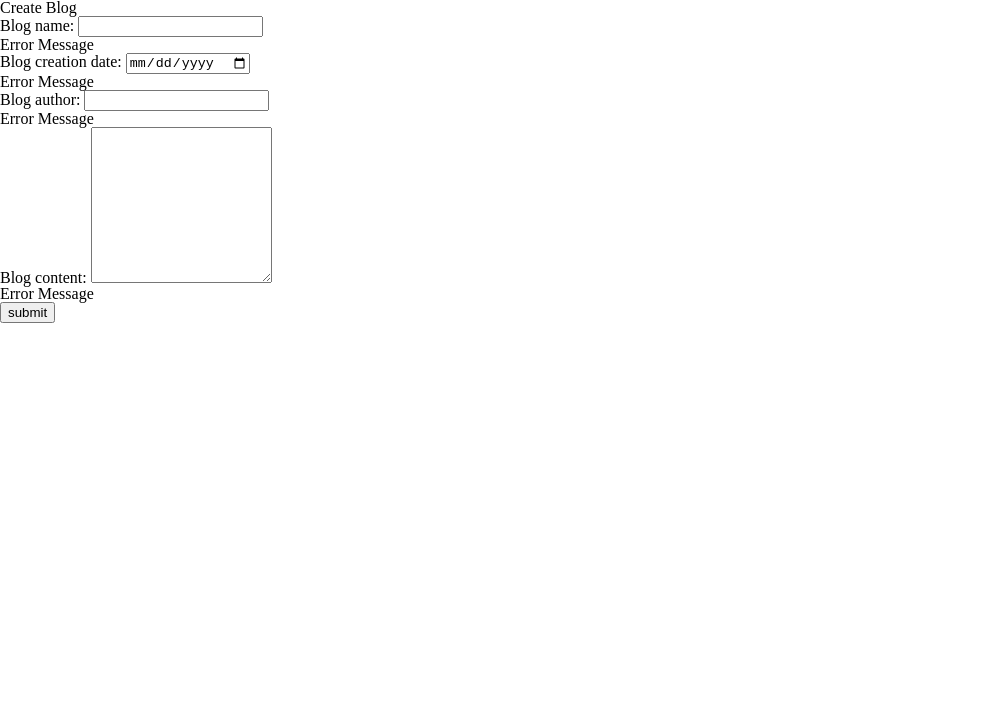
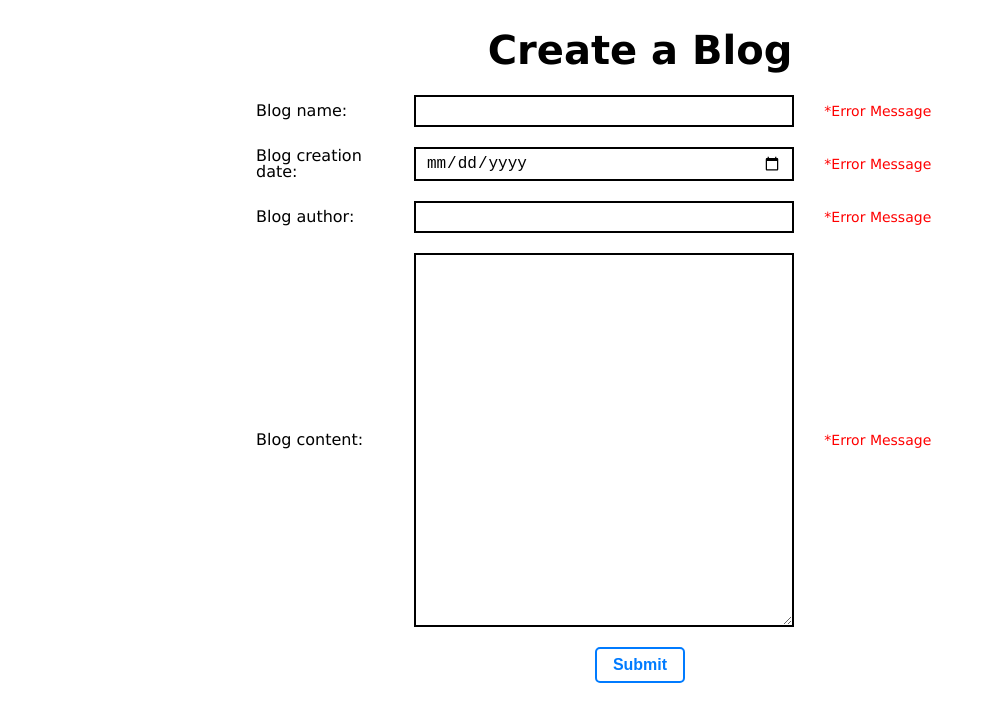
Before and after one commit to sanjeet-mistry/agaetis-blog-test, a plain HTML site: page index.html in a window 1280 px wide. Shown: the whole page, without its empty margins (0-994 px from the left). Drawn offline with Linux system fonts and the light colour scheme.

Commit message:
Add SCSS for form

```diff
--- a/css/styles.scss
+++ b/css/styles.scss
@@ -0,0 +1,101 @@
+$color1: #000;
+$color2: #fff;
+$color3: #007BFF;
+$color4: #f00;
+
+* { box-sizing: border-box; }
+
+body {
+  margin: 0;
+  color: $color1;
+  font-family: 'Lucida Sans', 'Lucida Sans Regular', 'Lucida Grande', 'Lucida Sans Unicode', Geneva, Verdana, sans-serif;
+  font-size: 16px;
+}
+
+%input-styles {
+  border: 2px solid $color1;
+  padding: 5px 10px;
+  background-color: transparent;
+  color: $color1;
+  font-size: 16px;
+}
+
+button {
+  &:hover { cursor: pointer; }
+}
+
+.wrapper {
+  width: 60%;
+  margin: 30px auto 0;
+}
+
+h1 {
+  margin-bottom: 25px;
+  font-size: 40px;
+  font-weight: bold;
+  text-align: center;
+}
+
+form > * { margin-bottom: 20px; }
+form > *:last-child { margin-bottom: 0; }
+
+input {
+  @extend %input-styles;
+}
+
+.blog-container {
+  display: flex;
+  align-items: center;
+  column-gap: 4%;
+
+  div {
+    display: flex;
+    align-items: center;
+    column-gap: 4%;
+    flex-basis: 70%;
+
+    label {
+      margin-right: 10px;
+      display: inline-flex;
+      flex-basis: 24%;
+    }
+
+    input {
+      display: inline-block;
+      flex-basis: 72%;
+    }
+
+    textarea {
+      @extend %input-styles;
+      display: inline-block;
+      flex-basis: 72%;
+    }
+  }
+}
+
+.submit-button-container {
+  button {
+    padding: 7px 16px;
+    border: 2px solid $color3;
+    border-radius: 5px;
+    margin: 0 auto;
+    display: inline-block;
+    background-color: transparent;
+    color: $color3;
+    font-size: 16px;
+    font-weight: bold;
+    text-transform: capitalize;
+    transition: background-color ease-in 0.4s, color ease-in 0.4s;
+
+    &:hover {
+      background-color: $color3;
+      color: $color2;
+    }
+  }
+}
+
+.error {
+  flex-basis: 26%;
+  color: $color4;
+  font-size: 14px;
+}
--- a/index.html
+++ b/index.html
@@ -6,44 +6,47 @@
   <meta name="viewport" content="width=device-width, initial-scale=1.0">
   <title>Create Blog</title>
   <link rel="stylesheet" href="css/reset.css">
+  <link rel="stylesheet" href="css/styles.css">
 </head>
 <body>
   <div class="wrapper">
-    <h1>Create Blog</h1>
+    <div class="form-container">
+      <h1>Create a Blog</h1>
       <form method="post" action="#FIXME">
-      <div class="blog-name-container">
+        <div class="blog-name-container blog-container">
           <div class="blog-name-input">
             <label for="blog-name">Blog name:</label>
             <input type="text" name="blog-name" id="blog-name"/>
           </div>
-        <span class="error">Error Message</span>
+          <span class="error">*Error Message</span>
         </div>
-      <div class="blog-date-container">
+        <div class="blog-date-container blog-container">
           <div class="blog-date-input">
             <label for="blog-date">Blog creation date:</label>
             <input type="date" name="blog-date" id="blog-date"/>
           </div>
-        <span class="error">Error Message</span>
+          <span class="error">*Error Message</span>
         </div>
-      <div class="blog-author-container">
+        <div class="blog-author-container blog-container">
           <div class="blog-author-input">
             <label for="blog-author">Blog author:</label>
             <input type="text" name="blog-author" id="blog-author"/>
           </div>
-        <span class="error">Error Message</span>
+          <span class="error">*Error Message</span>
         </div>
-      <div class="blog-content-container">
+        <div class="blog-content-container blog-container">
           <div class="blog-content-input">
             <label for="blog-content">Blog content:</label>
-          <textarea id="blog-content" rows="10"></textarea>
+            <textarea id="blog-content" rows="20"></textarea>
           </div>
-        <span class="error">Error Message</span>
+          <span class="error">*Error Message</span>
         </div>
-      <div class="submit-button-container">
+        <div class="submit-button-container blog-container">
           <button type="submit">submit</button>
         </div>
       </form>
     </div>
+  </div>
   <script src="js/script.js" defer></script>
 </body>
 </html>
```
Also changed, not shown: css/styles.css (added), 1 other file. Lines whose indentation alone changed are shown as unchanged.
